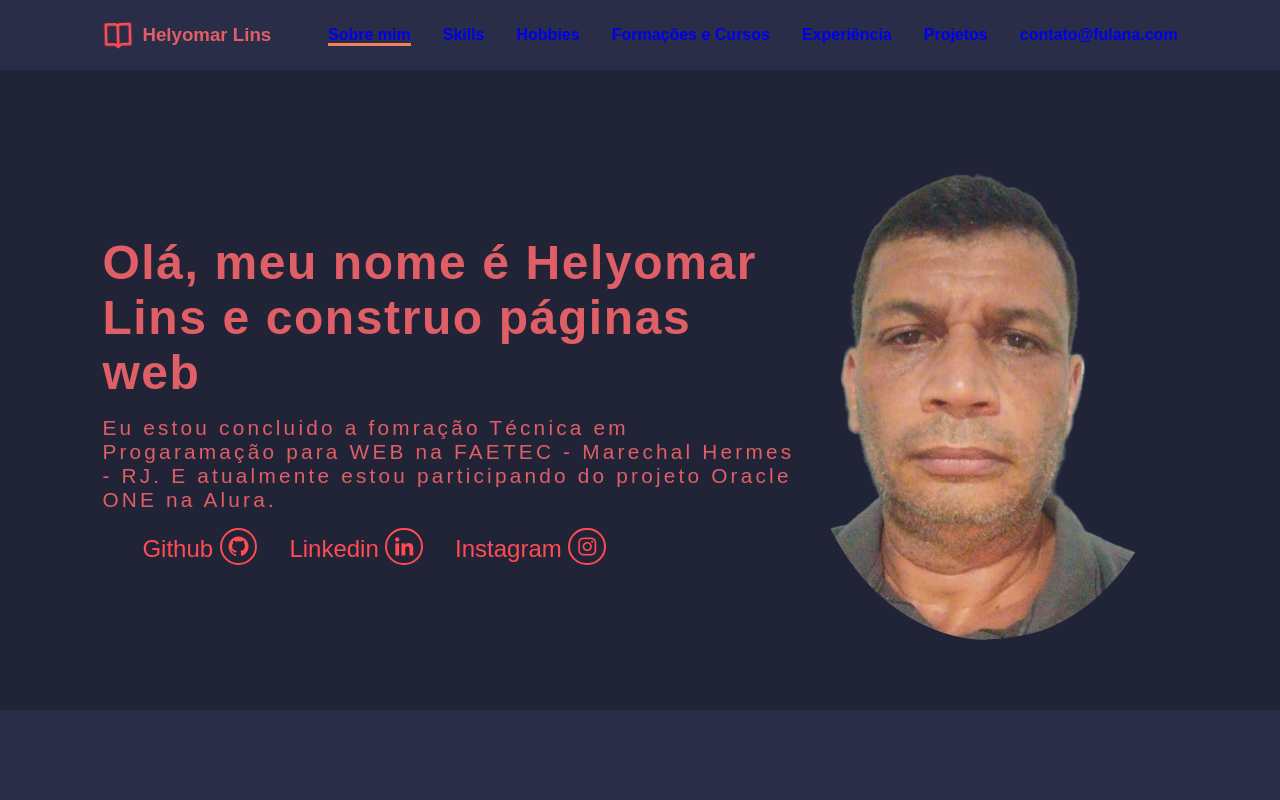
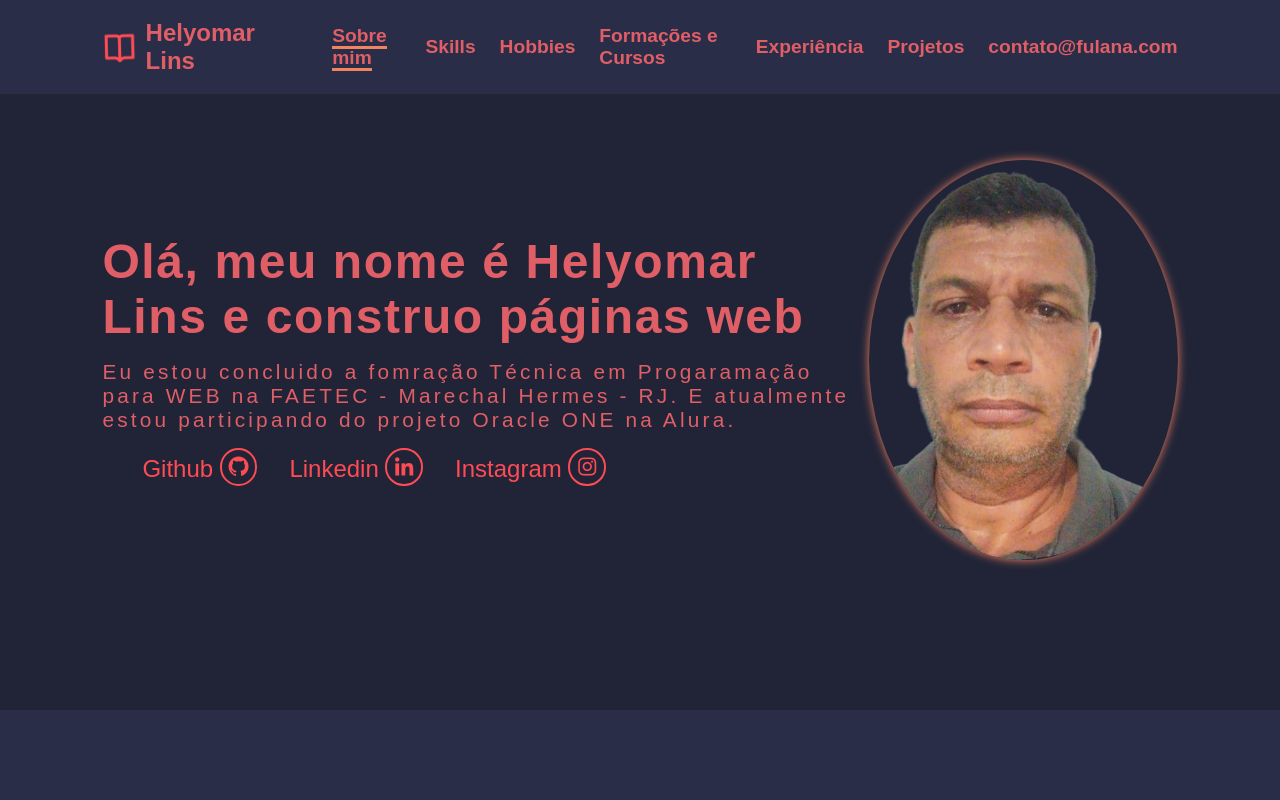
Before and after one commit to HelyomarLins/ChallengeAlura-Portifolio-HelyomarLins, a plain HTML site: page index.html in a window 1280 px wide. Shown: the top 800 px of the page. Drawn offline with nearby package versions, Linux system fonts and the light colour scheme; a web font is replaced by a local one.

Commit message:
Ajustandop header

```diff
--- a/assets/CSS/header.css
+++ b/assets/CSS/header.css
@@ -16,20 +16,23 @@
 }
 .menu header h3{
     color: var(--cor-de-letras);
+    font-size: 1.5rem;
 }
 .menu header i{
    color: var(--cor-de-backHover);
-  font-size: 2rem;
+   font-size: 2.2rem;
 }
 .menu__list{
     display: flex;
     align-items: center;
-    gap: 2rem;
+    gap: 1.5rem;
 
 }
-.menu__list__item {
+.menu__list__item a {
+    font-weight: 600;
+    font-size: 1.2rem;
     color: var(--cor-de-letras);
-    font-weight: 600;
+
 }
 .menu__list__item.active a{
     border-bottom: 3px solid var(--cor-de-linha);
--- a/assets/CSS/styles.css
+++ b/assets/CSS/styles.css
@@ -40,13 +40,6 @@ a{
     text-decoration: none;
 
 }
-section{
-    width: 100vw;
-    padding: 10rem 8% 0 8%;
-}
-
-
-
 /* Chegou a hora de se desafiar com a responsividade,
 utilize como referência os breakpoints @media abaixo*/
 
--- a/assets/CSS/title.css
+++ b/assets/CSS/title.css
@@ -1,25 +1,22 @@
-.title {
+.title{
+width: 100%;
+padding: 10rem 8% 0 8%;
 min-height: calc(100vh - 90px);
 }
 .title__div {
   width: 100%;
   display: flex;
   align-items: center;
-  justify-content: space-evenly;
+  gap: 1rem;
 }
-.title__profile {
-  width: 5vw;
-  height: 60vh;
-  border-radius: 100%;
+.title__div img{
+  width: 60vw;
+  height: 50vh;
+  border-radius: 50%;
+  box-shadow: 0 0 10px var(--cor-de-linha);
+	transition: 0.4s ease-in-out;
 }
 
-.title__profile {
-  width: 35%;
-}
-.title__container {
-  width: 65%;
-
-}
 .title__container h3 {
   font-size: 3rem;
   letter-spacing: 0.1rem;
@@ -35,6 +32,7 @@ min-height: calc(100vh - 90px);
 }
 .title__network {
   display: inline-flex;
+  margin: ;
   gap: 2rem;
 }
 .title__network__item a{
@@ -48,3 +46,18 @@ min-height: calc(100vh - 90px);
   text-align: center;
 
 }
+box-shadow: 0 0 25px var(--main-color);
+	cursor: pointer;
+	transition: 0.4s ease-in-out;
+}
+
+.home-img img:hover{
+	box-shadow: 0 0 25px var(--main-color),
+				0 0 50px var(--main-color),
+				0 0 100px var(--main-color);
+}
+transition: 0.3s ease;
+}
+
+.logo:hover{
+	transform: scale(1.1);
```
